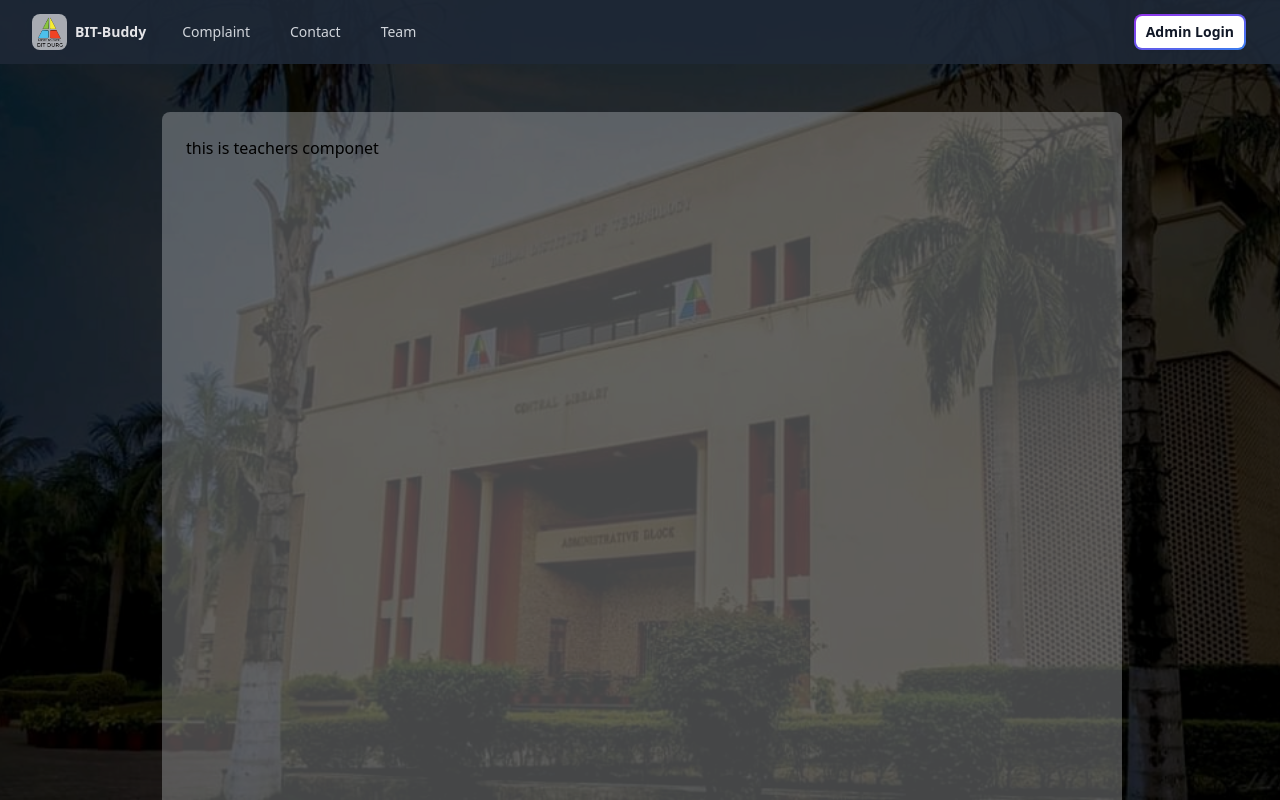
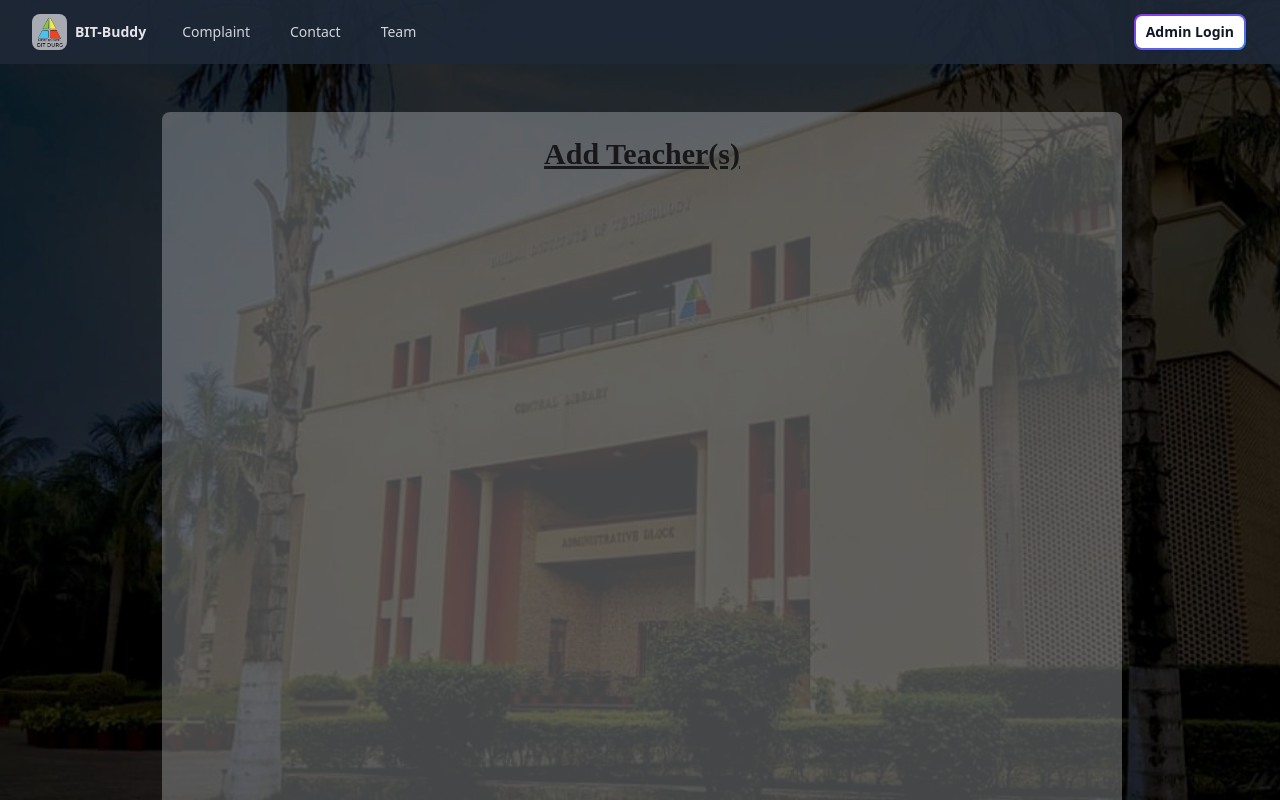
Before and after one commit to Gajmain2020/ERP, a React (Vite) app in the folder frontend/: page /admin/1/1/teachers in a window 1280 px wide. Shown: the top 800 px of the page. Built offline with nearby package versions, Linux system fonts and the light colour scheme; a web font is replaced by a local one.

Commit message:
work on teacher side

```diff
--- a/frontend/src/Component/Admin/Teachers/Teachers.jsx
+++ b/frontend/src/Component/Admin/Teachers/Teachers.jsx
@@ -1,5 +1,11 @@
+import Heading from "../../Common/Heading";
 import Wrapper from "../../Common/Wrapper";
 
 export default function Teachers() {
-  return <Wrapper>this is teachers componet</Wrapper>;
+  return <Wrapper>
+    <Heading>Add Teacher(s)</Heading>
+
+
+
+  </Wrapper>;
 }
```
